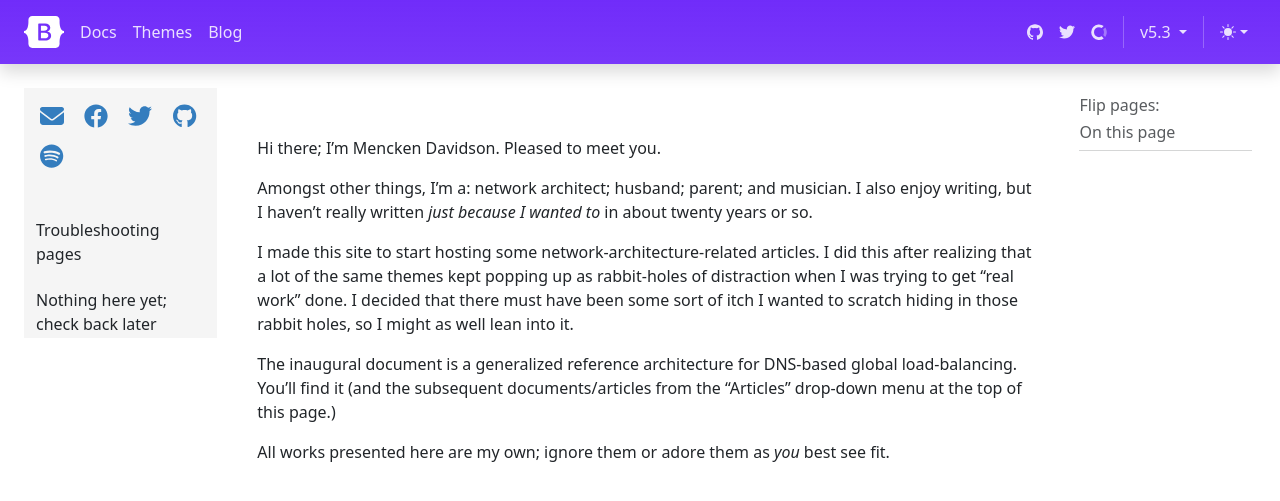
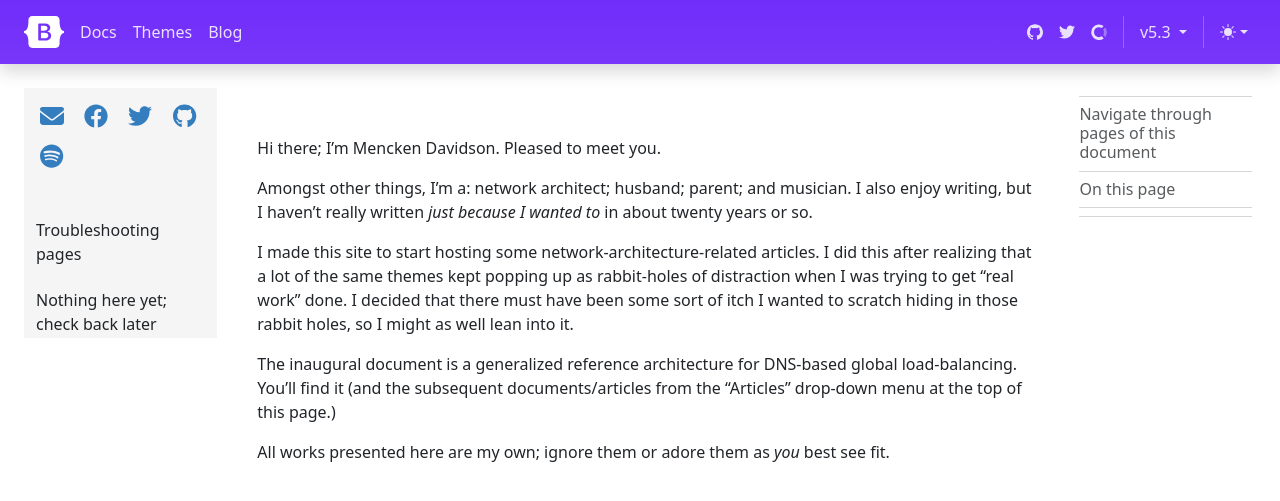
Before and after one commit to menckend/alpha, a Jekyll site: the page built from index.md, in a window 1280 px wide and 900 px high. Shown: the top 501 px of the window. Built offline with Jekyll 4.4.1, drawn with Linux system fonts in a browser that asks for light colours; nearby versions of some CDN libraries; library files that are not in the unit come from our copies.

Commit message:
Update new-page-toc.html

```diff
--- a/_includes/new-page-toc.html
+++ b/_includes/new-page-toc.html
@@ -4,12 +4,16 @@
     <svg class="bi d-md-none ms-2" aria-hidden="true"><use xlink:href="#chevron-expand"></use></svg>
   </button>
 
-        <strong class="d-none d-md-block h6 my-2 ms-3">Flip pages: {% include in-page-nav-buttons.html %}</strong>
+  <hr class="d-none d-md-block my-2 ms-3">
 
+  <strong class="d-none d-md-block h6 my-2 ms-3">Navigate through pages of this document</strong>
+  {% include in-page-nav-buttons.html %}
+  <hr class="d-none d-md-block my-2 ms-3">
 
   <strong class="d-none d-md-block h6 my-2 ms-3">On this page</strong>
   <hr class="d-none d-md-block my-2 ms-3">
   {% include toc.html html=content sanitize=true class="inline_toc" id="my_toc" h_min=2 h_max=3 %}
+  <hr class="d-none d-md-block my-2 ms-3">
+
 
 </div>
-</div>
```
Lines whose indentation alone changed are shown as unchanged.
